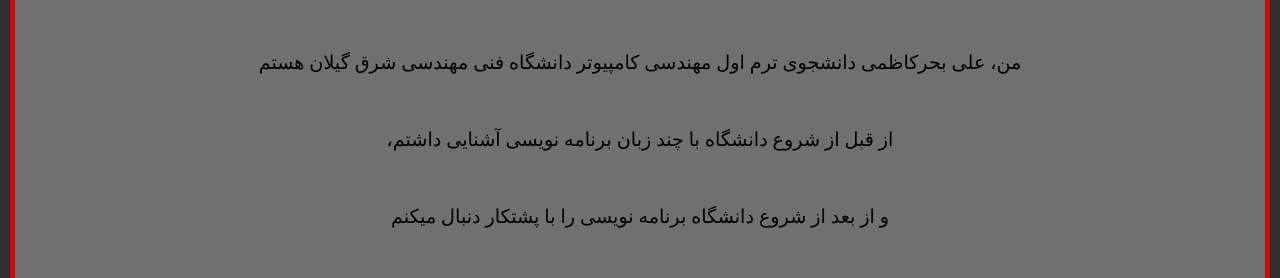
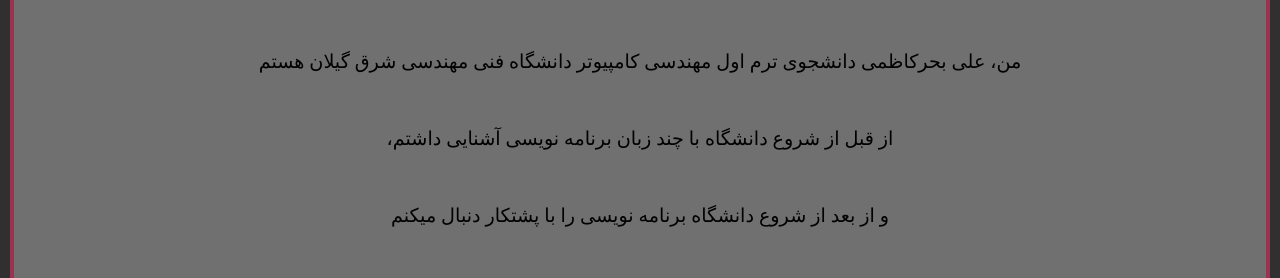
Before and after one commit to darksider-05/aboutpage, a plain HTML site: page index.html in a window 1280 px wide. Shown: the part 235-513 px from the top of the page. Drawn offline with Linux system fonts and the light colour scheme.

Commit message:
Add files via upload

```diff
--- a/styles.css
+++ b/styles.css
@@ -75,6 +75,7 @@
 
 nav a:hover {
     background-color: rgb(19, 169, 14);
+    transition: background-color 1s ;
 }
 
 @media (min-width:1024px) {
@@ -221,8 +222,8 @@
     border: #11c09d solid 3px;
 }
 
-@media (min-width:600px){
+@media (min-width:1024px){
     .main{
-        border: #cd0b0b solid 5px;
+        border: rgb(155, 51, 80) solid 4px;
     }
 }
```
